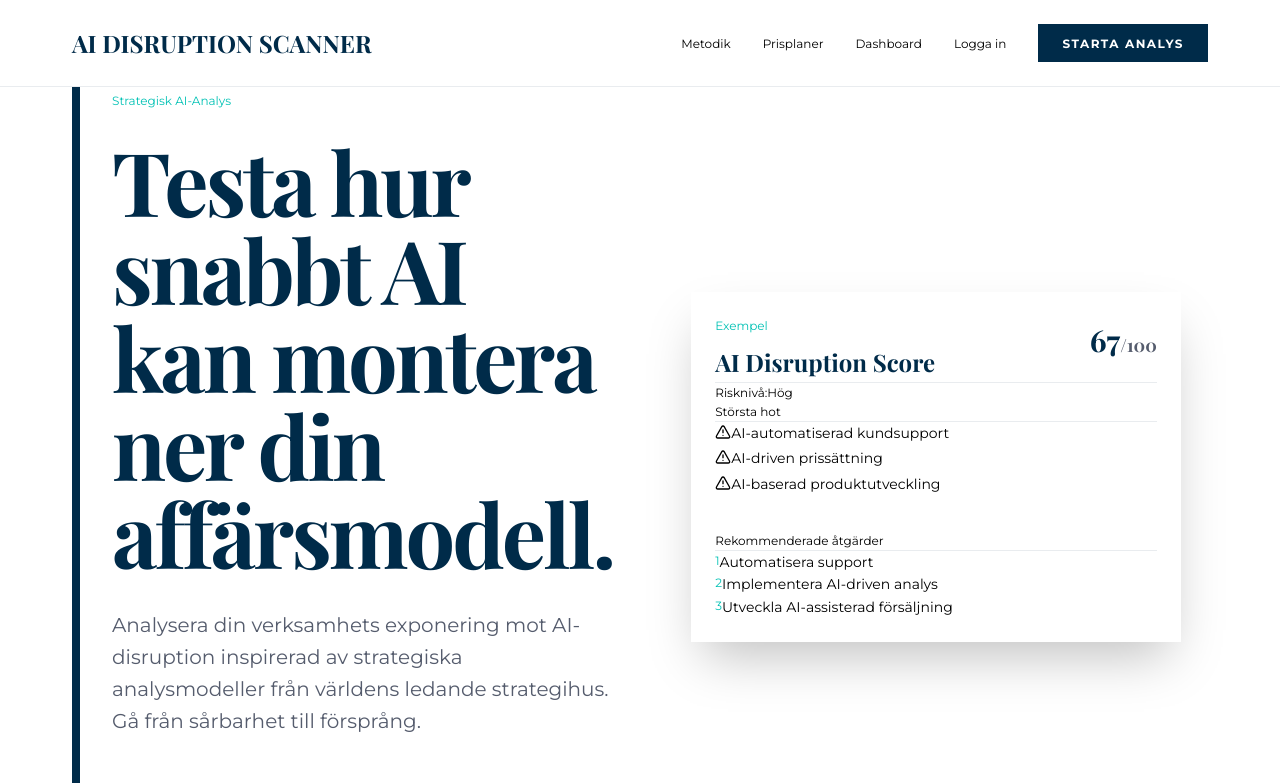
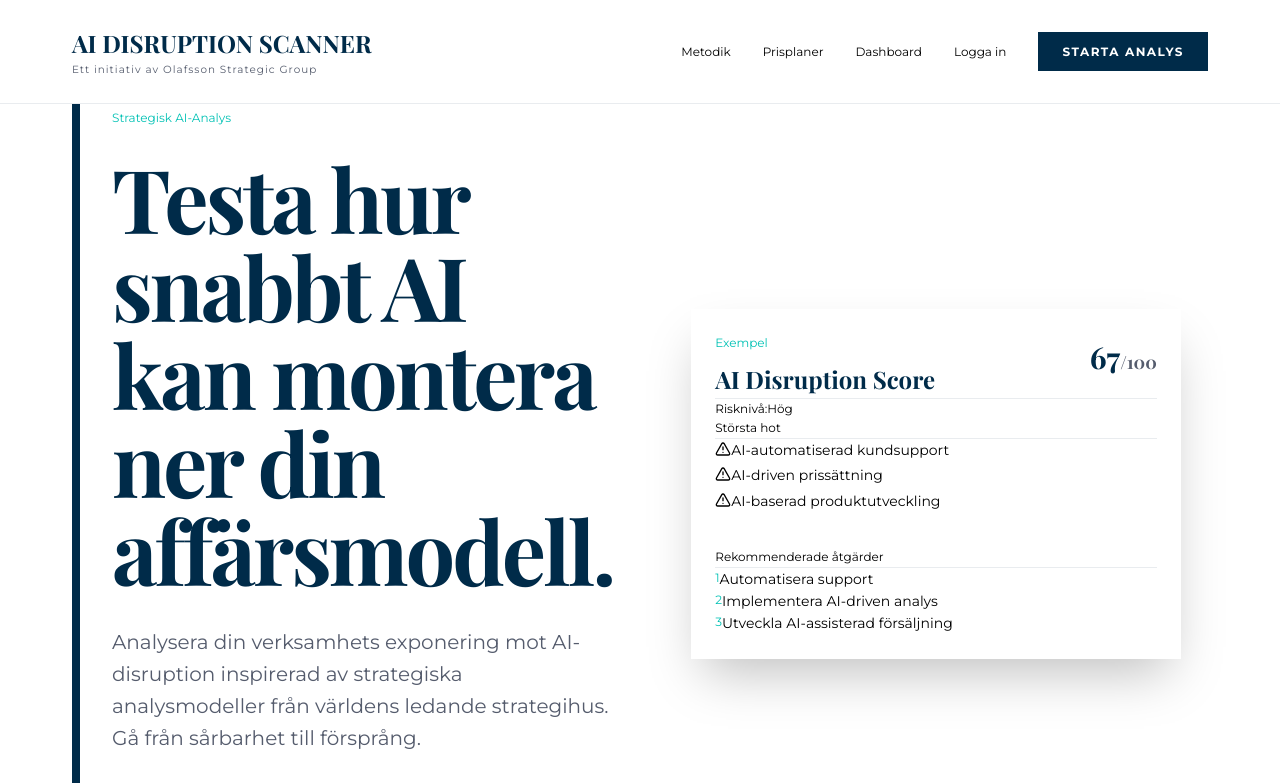
Before and after one commit to ArneOlafsson/antigravityreadiness1, a Next.js app: page / in a window 1280 px wide. Shown: the top 783 px of the page. Built offline with nearby package versions, Linux system fonts and the light colour scheme; no server answers.

Commit message:
chore: lägg till länkar till olafsson.se i navbar och footer

```diff
--- a/components/Footer.tsx
+++ b/components/Footer.tsx
@@ -15,7 +15,7 @@ export default function Footer() {
           </nav>
         </div>
         <div className="flex flex-col md:flex-row justify-between items-center gap-6 text-center opacity-50">
-          <div className="uppercase-spaced text-[0.6rem] tracking-[0.1em] md:tracking-[0.2em]">© 2025 Olafsson Strategic Group — All Rights Reserved</div>
+          <div className="uppercase-spaced text-[0.6rem] tracking-[0.1em] md:tracking-[0.2em]">© 2025 <a href="https://www.olafsson.se" target="_blank" rel="noopener noreferrer" className="hover:text-teal transition-colors">Olafsson Strategic Group</a> — All Rights Reserved</div>
           <div className="uppercase-spaced text-[0.6rem] tracking-[0.1em] md:tracking-[0.2em]">Crafted for Executives</div>
         </div>
       </div>
--- a/components/Navbar.tsx
+++ b/components/Navbar.tsx
@@ -25,9 +25,14 @@ export default function Navbar() {
   return (
     <nav className="navbar">
       <div className="container flex justify-between items-center py-6">
-        <Link href="/" className="logo serif-font text-xl md:text-2xl uppercase-spaced flex-shrink-0" style={{ color: 'var(--primary-navy)' }}>
-          AI DISRUPTION <span style={{ fontWeight: 400 }} className="hidden sm:inline">SCANNER</span>
-        </Link>
+        <div className="flex flex-col">
+          <Link href="/" className="logo serif-font text-xl md:text-2xl uppercase-spaced flex-shrink-0" style={{ color: 'var(--primary-navy)' }}>
+            AI DISRUPTION <span style={{ fontWeight: 400 }} className="hidden sm:inline">SCANNER</span>
+          </Link>
+          <a href="https://www.olafsson.se" target="_blank" rel="noopener noreferrer" className="uppercase-spaced hover:text-teal transition-colors mt-1" style={{ color: 'var(--text-muted)', fontSize: '0.65rem', letterSpacing: '0.1em', textDecoration: 'none' }}>
+            Ett initiativ av Olafsson Strategic Group
+          </a>
+        </div>
 
         {/* Desktop Links */}
         <div className="links hidden md:flex items-center gap-8">
```
